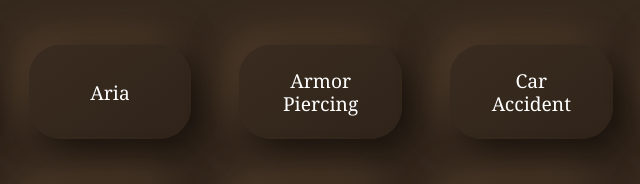
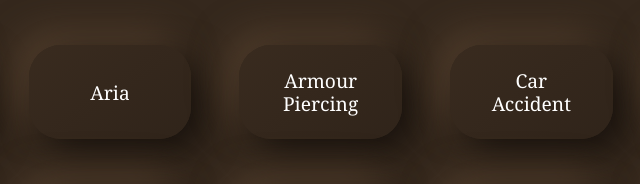
Before and after one commit to swedecake/butthan, a plain HTML site: page index.html in a window 1280 px wide. Shown: the part 159-343 px from the top of the page, 214-854 px from the left. Drawn offline with Linux system fonts and the light colour scheme.

Commit message:
Fix spelling mistake

```diff
--- a/index.html
+++ b/index.html
@@ -149,7 +149,7 @@
     <ul class="players">
         <li><button type="button" class="js-player" data-audio-file="audio/achilles.mp3"><span>Achilles</span></button></li>
         <li><button type="button" class="js-player" data-audio-file="audio/aria.mp3"><span>Aria</span></button></li>
-        <li><button type="button" class="js-player" data-audio-file="audio/armor-piercing.mp3"><span>Armor Piercing</span></button></li>
+        <li><button type="button" class="js-player" data-audio-file="audio/armor-piercing.mp3"><span>Armour Piercing</span></button></li>
         <li><button type="button" class="js-player" data-audio-file="audio/car-accident.mp3"><span>Car Accident</span></button></li>
         <li><button type="button" class="js-player" data-audio-file="audio/curtains-open.mp3"><span>Curtains Open</span></button></li>
         <li><button type="button" class="js-player" data-audio-file="audio/death-rattle.mp3"><span>Death Rattle</span></button></li>
```
